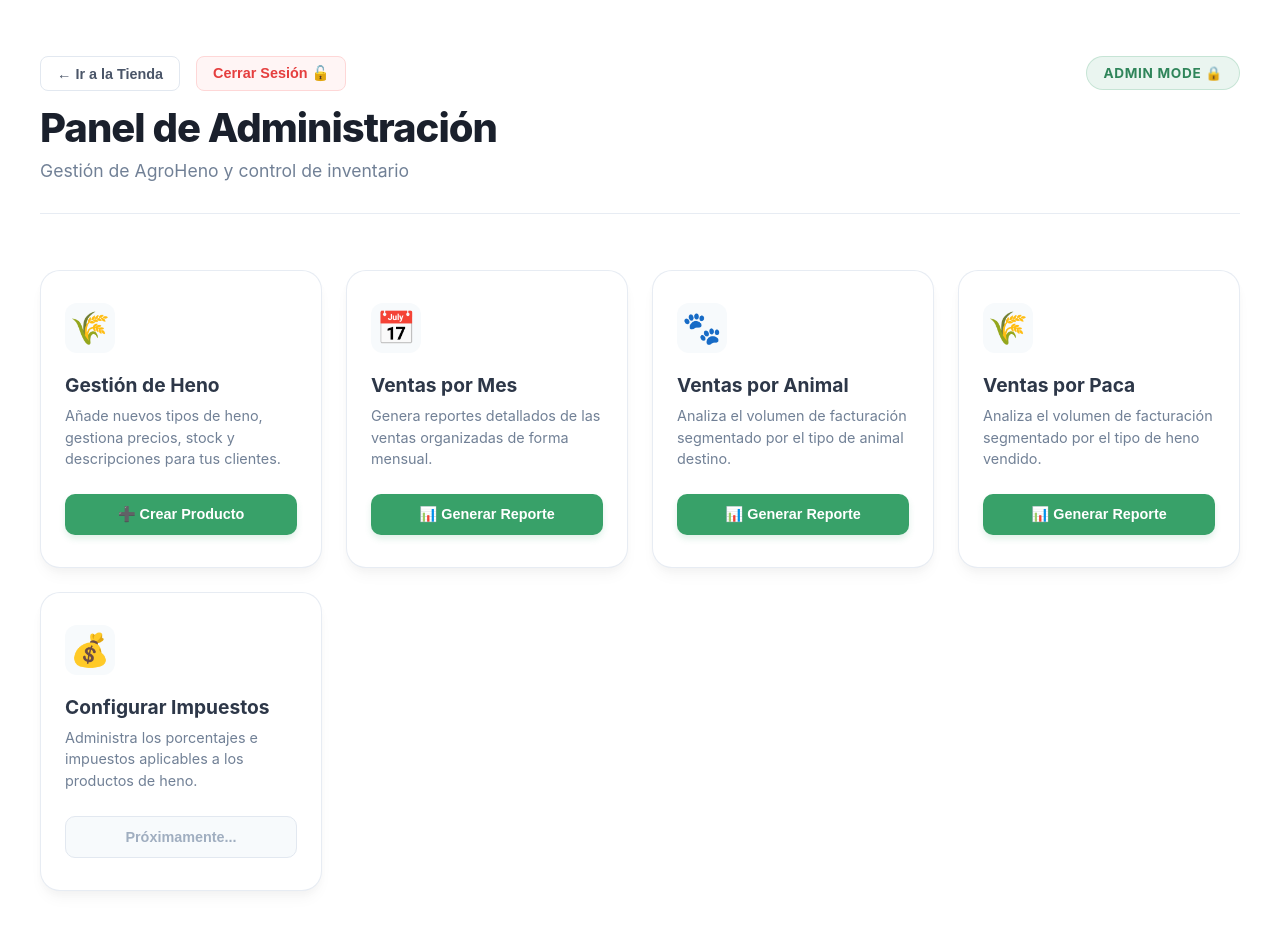
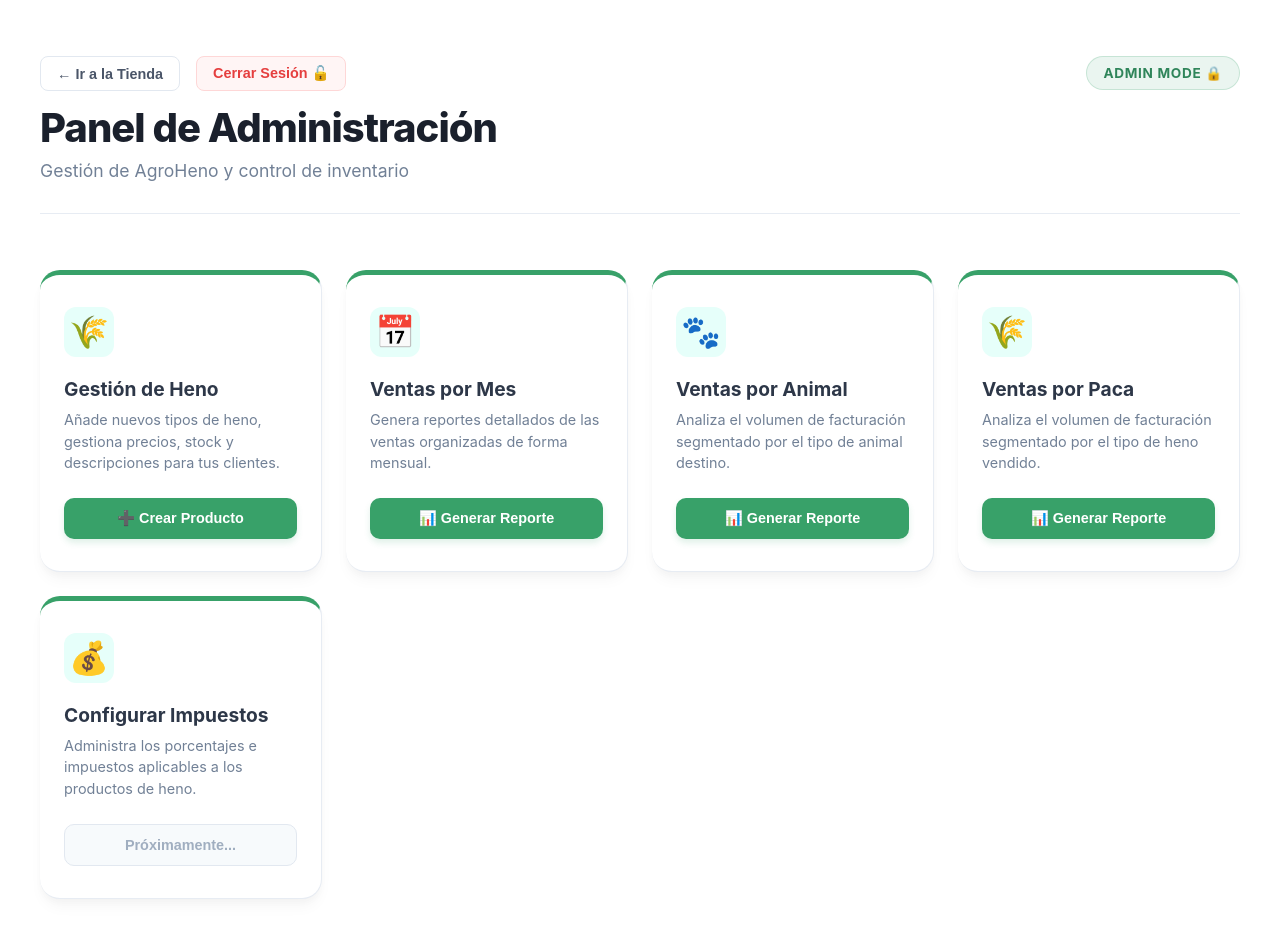
Before and after one commit to JFCP012/Proyecto-Gestion-TI2, an Angular app in the folder frontend-VentaHeno/: page /admin in a window 1280 px wide. Shown: the top 938 px of the page. Built offline with nearby package versions, Linux system fonts and the light colour scheme; sample sign-in values are in the browser's storage.

Commit message:
cartas de color verde

```diff
--- a/frontend-VentaHeno/src/app/pages/admin/admin.component.html
+++ b/frontend-VentaHeno/src/app/pages/admin/admin.component.html
@@ -12,7 +12,7 @@
   </div>
 
   <div class="dashboard-grid">
-    <div class="dashboard-card">
+    <div class="dashboard-card highlight">
       <div class="card-icon">🌾</div>
       <div class="card-content">
         <h2>Gestión de Heno</h2>
@@ -23,7 +23,7 @@
       </div>
     </div>
 
-    <div class="dashboard-card">
+    <div class="dashboard-card highlight">
       <div class="card-icon">📅</div>
       <div class="card-content">
         <h2>Ventas por Mes</h2>
@@ -35,7 +35,7 @@
     </div>
 
     <!-- Tarjeta 2: Reporte de Ventas por Animal -->
-    <div class="dashboard-card">
+    <div class="dashboard-card highlight">
       <div class="card-icon">🐾</div>
       <div class="card-content">
         <h2>Ventas por Animal</h2>
@@ -47,7 +47,7 @@
     </div>
 
     <!-- Tarjeta 3: Reporte de Ventas por Paca -->
-    <div class="dashboard-card">
+    <div class="dashboard-card highlight">
       <div class="card-icon">🌾</div>
       <div class="card-content">
         <h2>Ventas por Paca</h2>
@@ -57,7 +57,7 @@
         </button>
       </div>
     </div>
-    <div class="dashboard-card">
+    <div class="dashboard-card highlight">
       <div class="card-icon">💰</div>
       <div class="card-content">
         <h2>Configurar Impuestos</h2>
```
